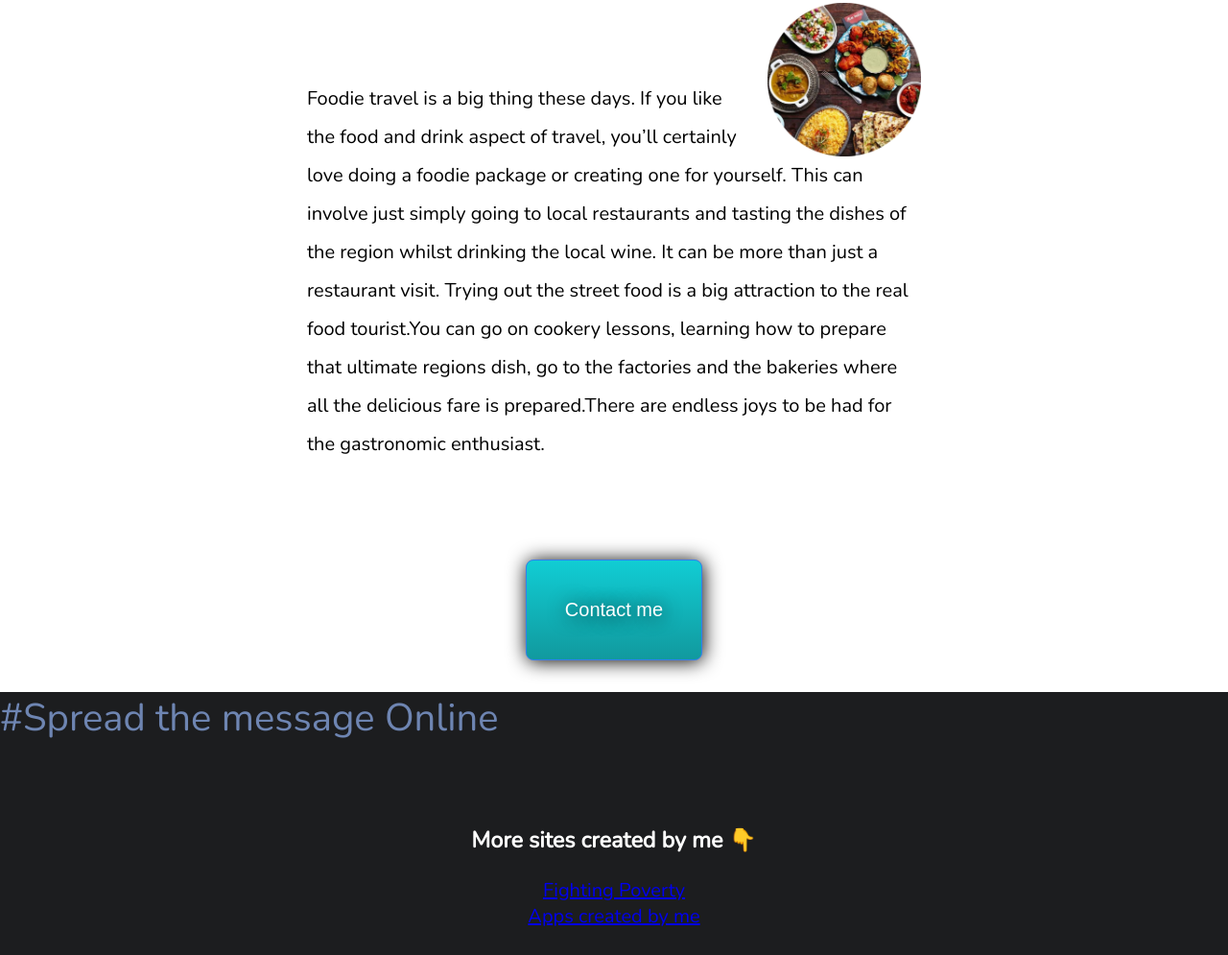
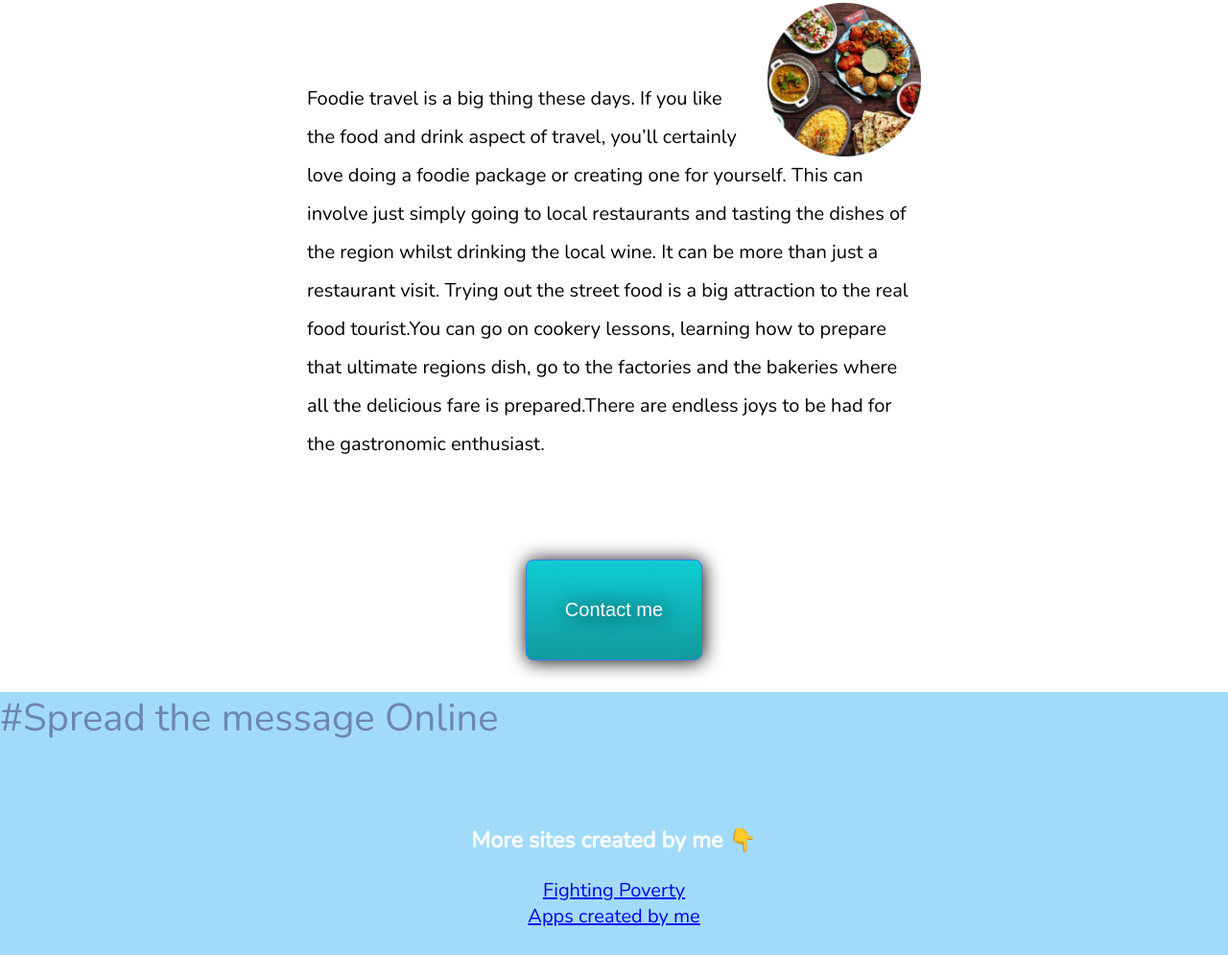
Before and after one commit to EcstaticPenguin/panda_in_heaven, a plain HTML site: page index.html in a window 1280 px wide. Shown: the part 4282-5277 px from the top of the page at 96% size. Drawn offline with nearby package versions, Linux system fonts and the light colour scheme; a web font is replaced by a local one.

Commit message:
Update styles.css

```diff
--- a/css/styles.css
+++ b/css/styles.css
@@ -4,6 +4,7 @@ body {
   font-family: 'Nunito', sans-serif;
   font-size: 20px;
 }
+
 h2{
   font-size: 2.5rem;
   color: #6E85B2;
@@ -25,13 +26,13 @@ hr {
 .tour {
   text-align: center;
 }
+
 .FirstHead {
   margin: 50px auto 0 auto ;
   font-family: 'MonteCarlo', cursive;
   font-size: 562.5%;
   color: #BFA2DB;
 }
-
 
 .cloudBelow {
   position: absolute;
@@ -52,39 +53,45 @@ hr {
   padding-top: 100px
 }
 
-
 .middle {
   position: relative;
 }
+
 .title {
    text-decoration: underline;
    color: #11999E;
    text-align: center;
 }
+
 .tour {
   font-family: 'Merriweather', serif;
 }
+
 .middle {
   width : 50%;
   margin: 100px auto 100px auto;
   text-align: left;
   line-height: 2;
 }
+
 .terror1 {
   width : 25%;
   float: left;
   margin-right: 30px;
 }
+
 .terror2 {
   width : 25%;
   float: right;
   margin-left: 30px;
 }
+
 .terror3 {
   width : 25%;
   float: left;
   margin-right: 30px;
 }
+
 .terror4 {
   width : 25%;
   float: right;
@@ -92,7 +99,7 @@ hr {
 }
 
 .bottom {
-  background-color: #1c1d1f;
+  background-color: #A2DBFA;
   color: #ffffff;
 }
 .notify {
```
